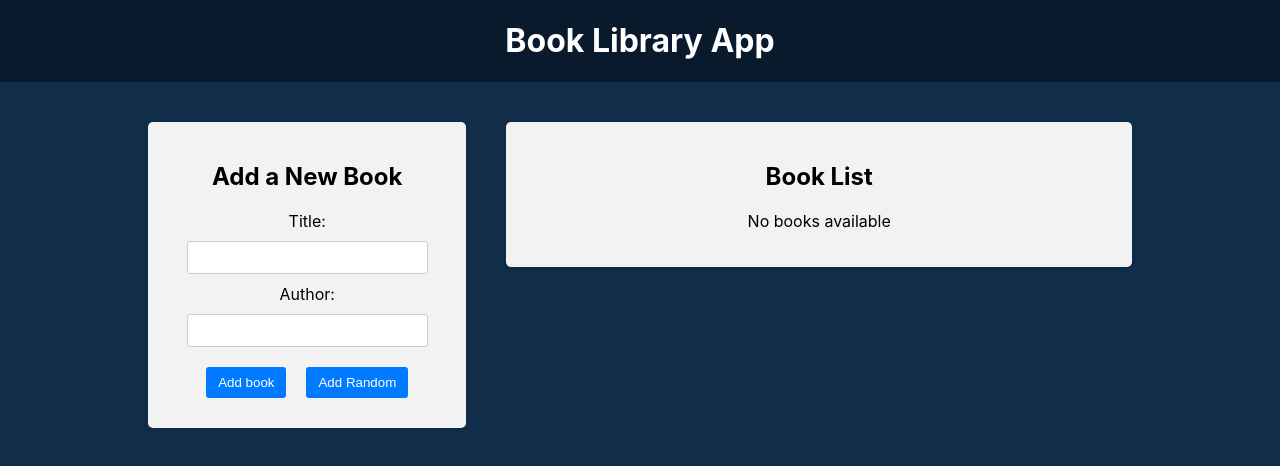
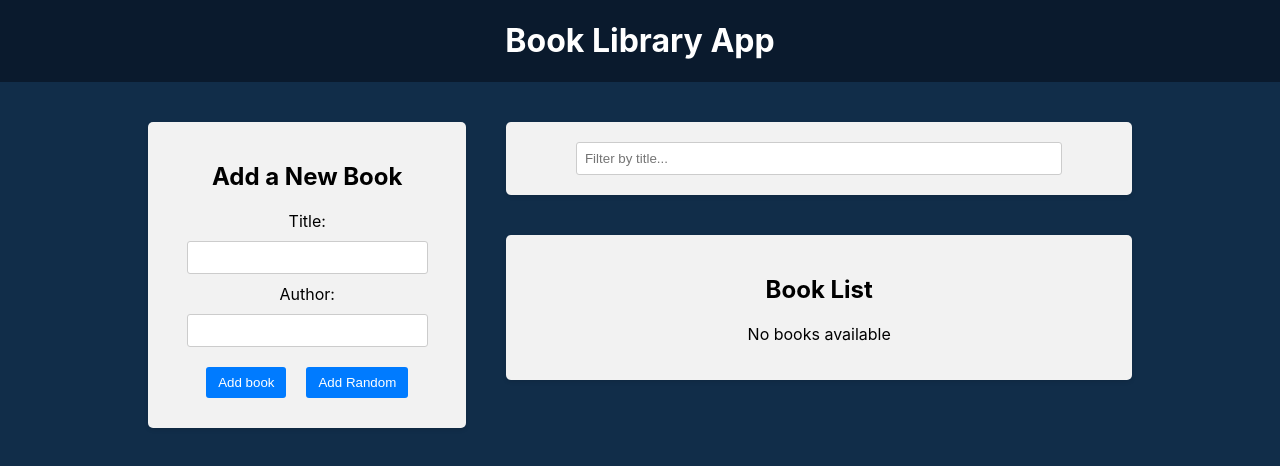
Before and after one commit to Stalmax76/Book-Library-App, a React (Create React App) app in the folder frontend/: page / in a window 1280 px wide. Shown: the top 466 px of the page. Built offline with nearby package versions, Linux system fonts and the light colour scheme.

Commit message:
added filter component

```diff
--- a/frontend/src/App.js
+++ b/frontend/src/App.js
@@ -14,7 +14,7 @@
           <BookForm />
         </div>
         <div className="app-right-column">
-          {/* <Filter /> */}
+          <Filter />
           <BookList />
         </div>
       </main>
--- a/frontend/src/components/Filter/Filter.js
+++ b/frontend/src/components/Filter/Filter.js
@@ -1,6 +1,12 @@
 import './Filter.css';
 const Filter = () => {
-  return <div className="app-block filter">{/* <h2> Filters</h2> */}</div>;
+  return (
+    <div className="app-block filter">
+      <div className="filter-group">
+        <input type="text" placeholder="Filter by title..." />
+      </div>
+    </div>
+  );
 };
 
 export default Filter;
```
